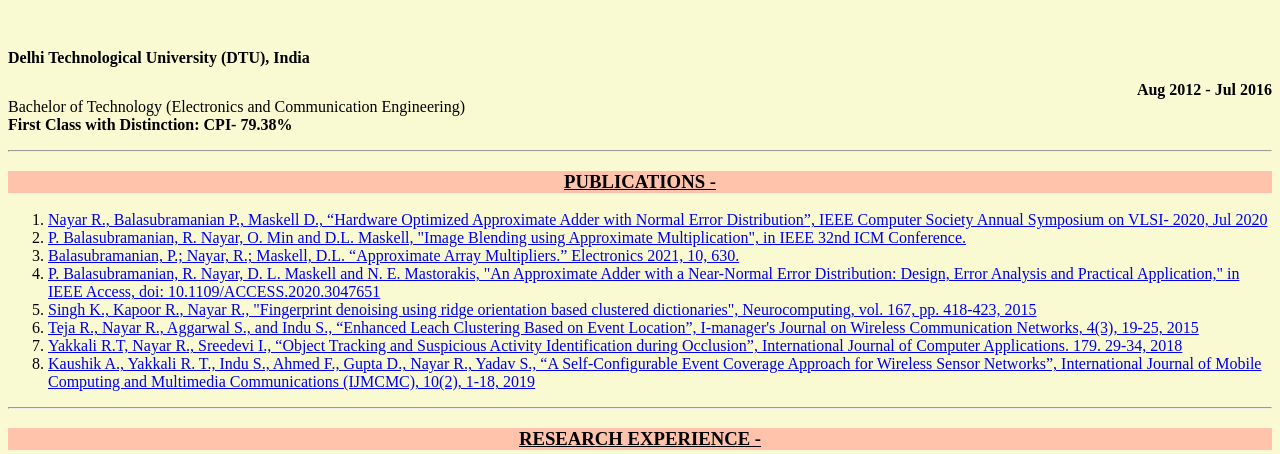
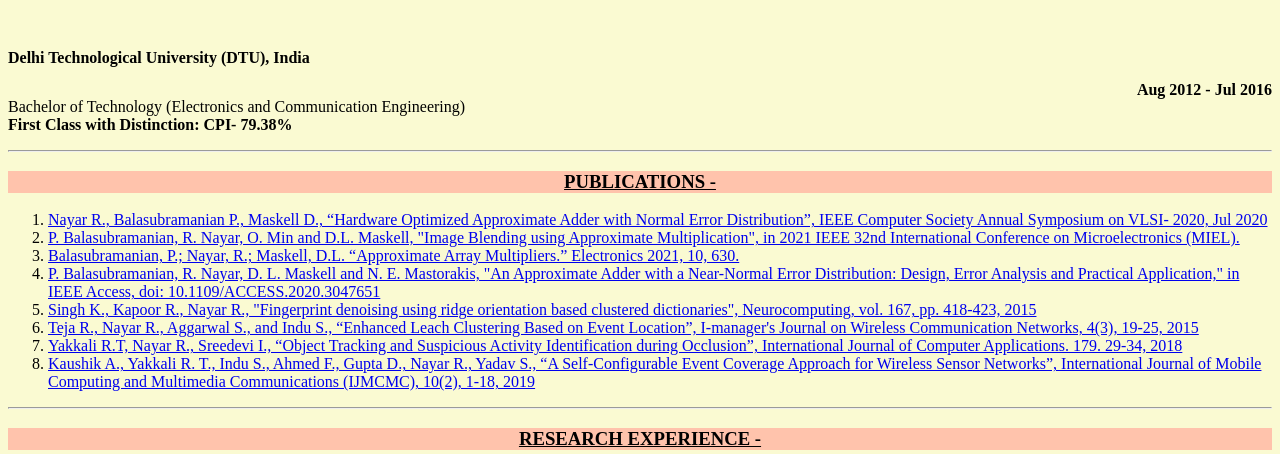
Before and after one commit to raunaqnayar/resume, a Flask app: page / in a window 1280 px wide. Shown: the part 495-949 px from the top of the page. Run offline with Flask 2, Linux system fonts and the light colour scheme.

Commit message:
small change

```diff
--- a/templates/index.html
+++ b/templates/index.html
@@ -62,7 +62,7 @@
 <p>
 <ol>
 <li><a href="https://ieeexplore.ieee.org/document/9154935">Nayar R., Balasubramanian P., Maskell D., “Hardware Optimized Approximate Adder with Normal Error Distribution”, IEEE Computer Society Annual Symposium on VLSI- 2020, Jul 2020  </a> </li>
-<li><a href="https://elicsir-project.eu/documents/ProcMIEL2021PRT.pdf">P. Balasubramanian, R. Nayar, O. Min and D.L. Maskell, "Image Blending using Approximate Multiplication", in IEEE 32nd ICM Conference. </a> </li>
+<li><a href="https://ieeexplore.ieee.org/document/9569144">P. Balasubramanian, R. Nayar, O. Min and D.L. Maskell, "Image Blending using Approximate Multiplication", in 2021 IEEE 32nd International Conference on Microelectronics (MIEL). </a> </li>
 <li><a href="https://www.mdpi.com/2079-9292/10/5/630">Balasubramanian, P.; Nayar, R.; Maskell, D.L. “Approximate Array Multipliers.” Electronics 2021, 10, 630. </a> </li>
 <li><a href="https://ieeexplore.ieee.org/document/9309208">P. Balasubramanian, R. Nayar, D. L. Maskell and N. E. Mastorakis, "An Approximate Adder with a Near-Normal Error Distribution: Design, Error Analysis and Practical Application," in IEEE Access, doi: 10.1109/ACCESS.2020.3047651  </a> </li>
 <li><a href="https://www.sciencedirect.com/science/article/abs/pii/S0925231215005226">Singh K., Kapoor R., Nayar R., "Fingerprint denoising using ridge orientation based clustered dictionaries", Neurocomputing, vol. 167, pp. 418-423, 2015  </a> </li>
```
